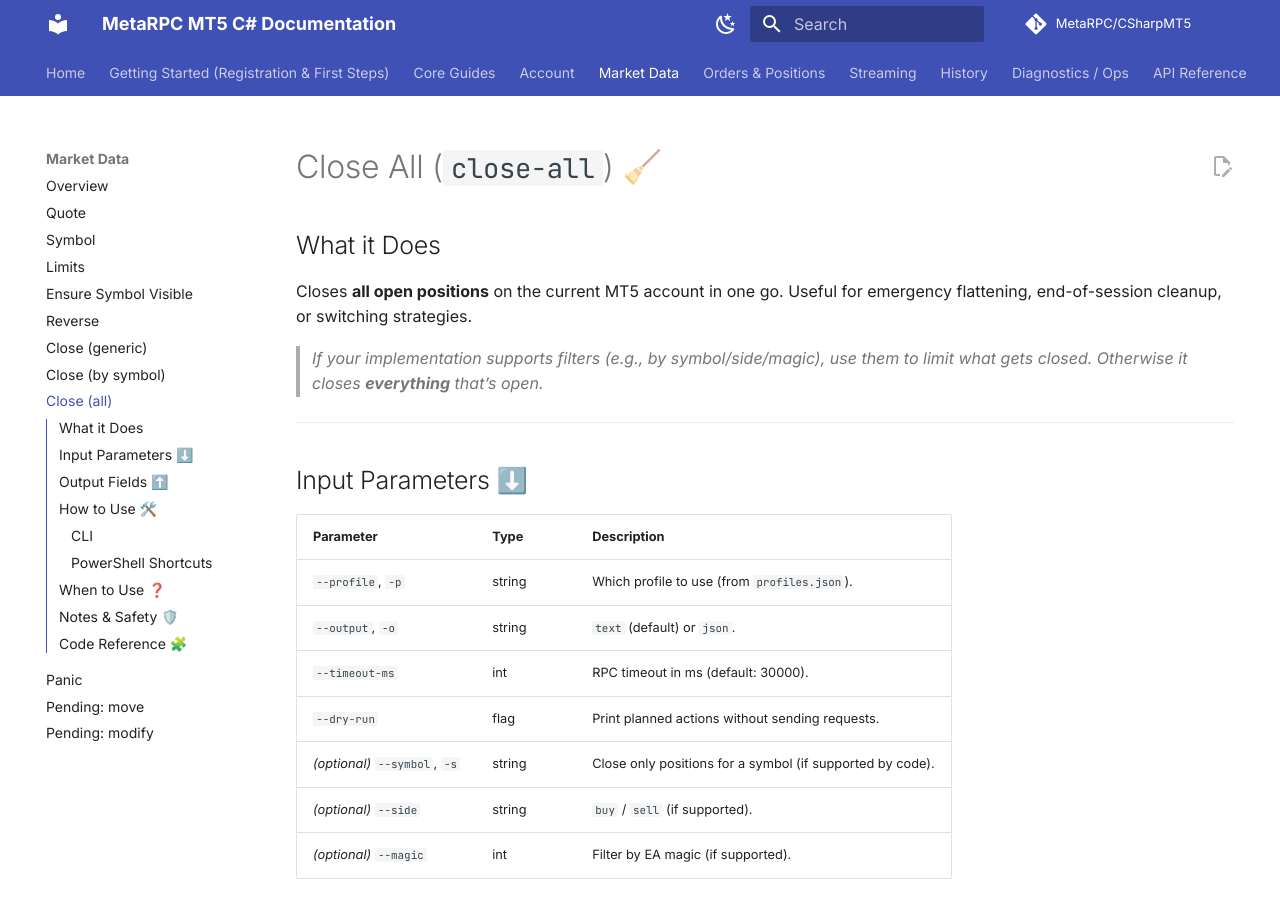
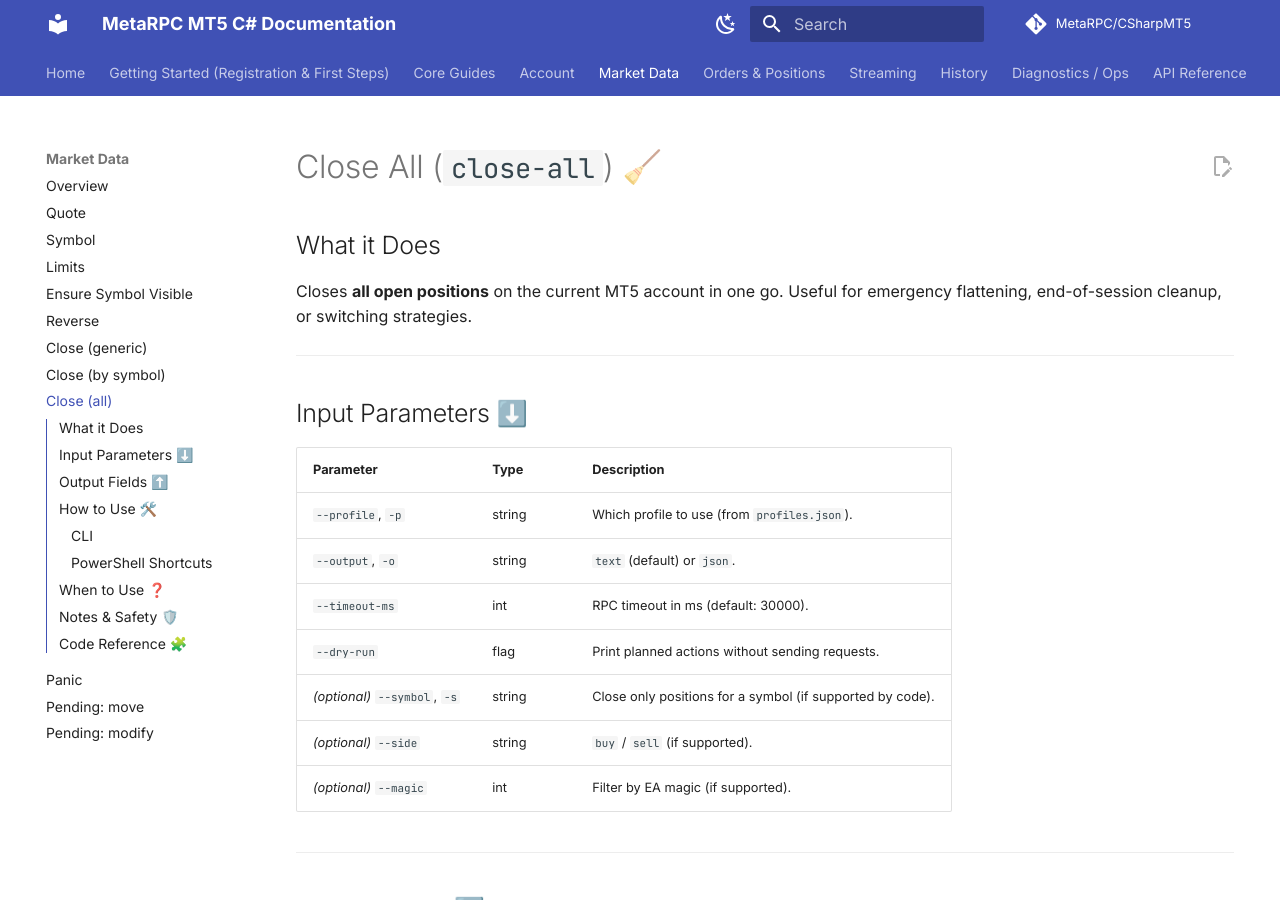
Before and after one commit to MetaRPC/CSharpMT5, an MkDocs documentation site: the page built from docs/Market_Data/Close-all.md, in a window 1280 px wide and 900 px high. Built offline with MkDocs 1.6.1 and Material for MkDocs 9.7.7, drawn with Linux system fonts in a browser that asks for light colours; comment, search, counter and statistics services are not loaded.

Commit message:
Update Close-all.md

```diff
--- a/docs/Market_Data/Close-all.md
+++ b/docs/Market_Data/Close-all.md
@@ -4,8 +4,6 @@
 
 Closes **all open positions** on the current MT5 account in one go.
 Useful for emergency flattening, end-of-session cleanup, or switching strategies.
-
-> *If your implementation supports filters (e.g., by symbol/side/magic), use them to limit what gets closed. Otherwise it closes **everything** that’s open.*
 
 ---
 
```
